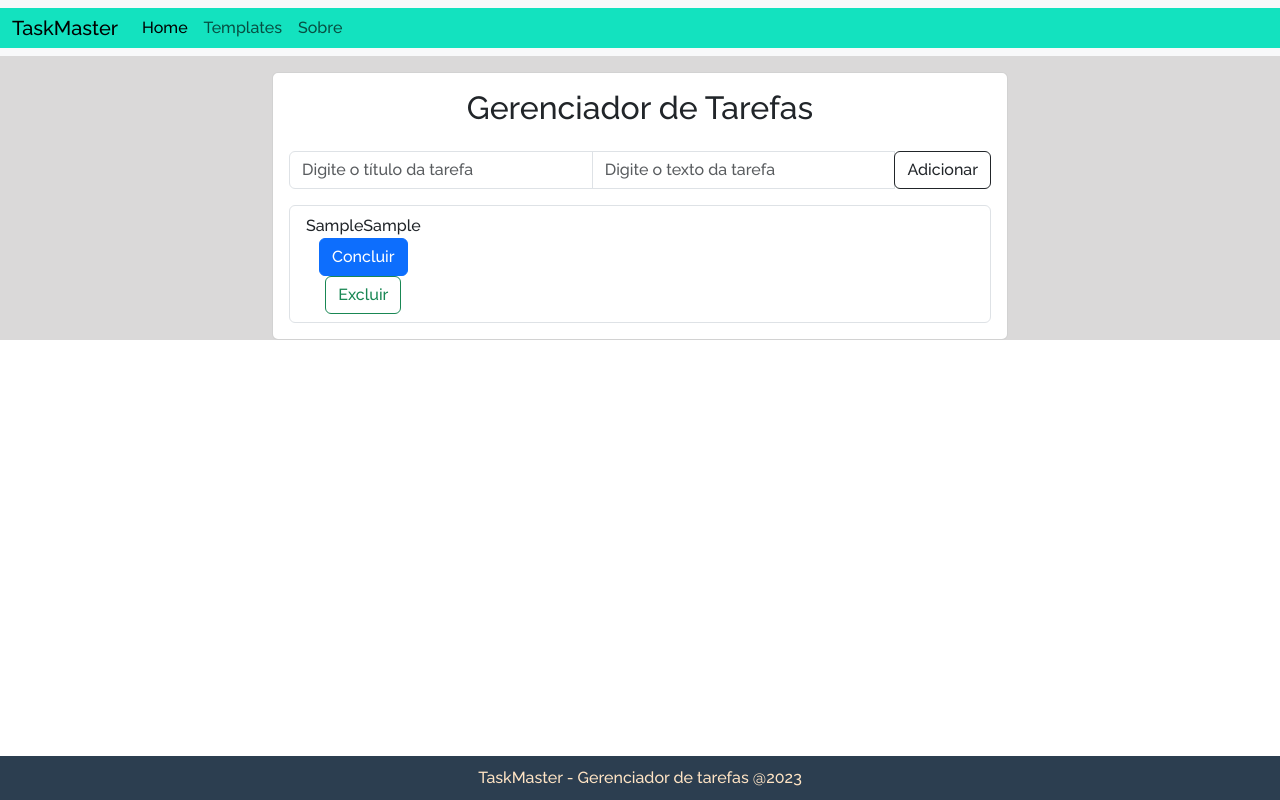
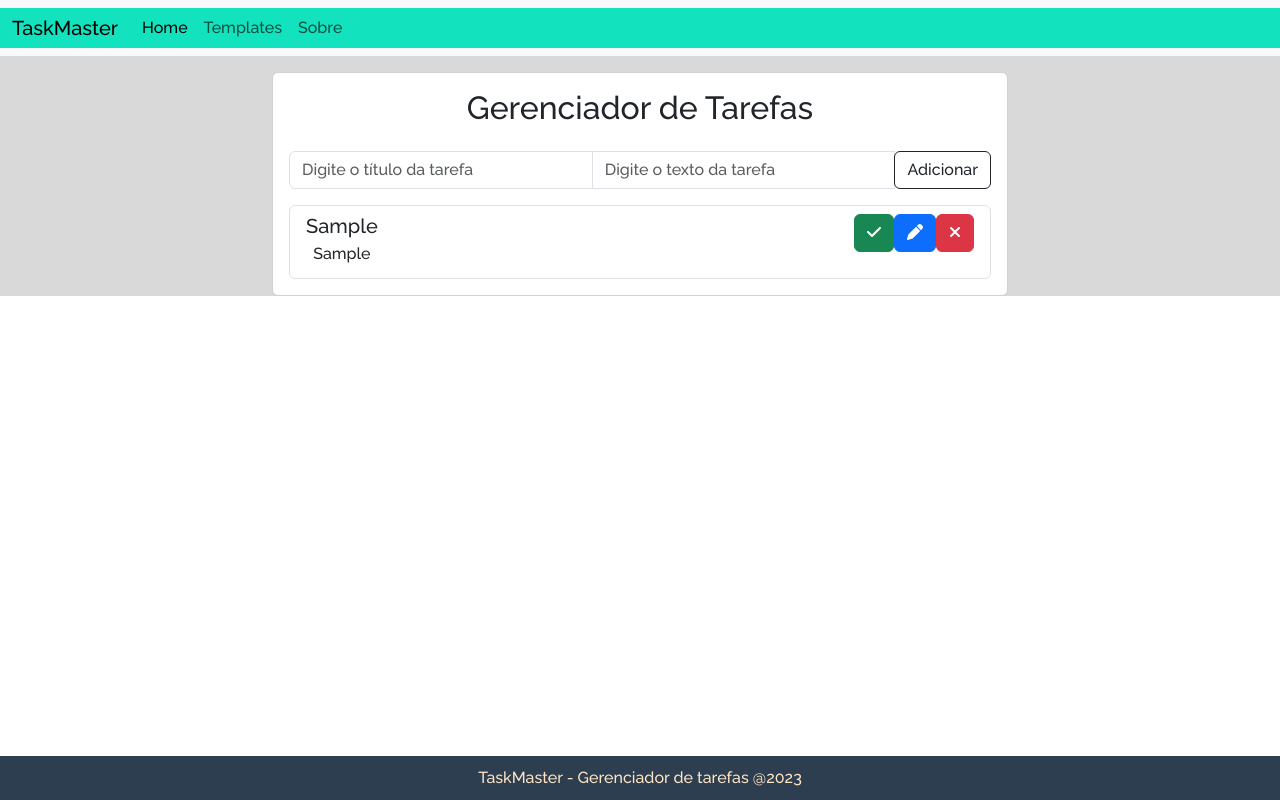
Before and after one commit to Gabr1elle/Project-Task, a Vue app: page / in a window 1280 px wide. Both pictures are taken after typing "Sample", "Sample" into the empty fields and a click on the button "Adicionar". Built offline with nearby package versions, Linux system fonts and the light colour scheme.

Commit message:
add icons FontAwesome

```diff
--- a/package.json
+++ b/package.json
@@ -7,6 +7,11 @@
     "build": "vue-cli-service build"
   },
   "dependencies": {
+    "@fortawesome/fontawesome-svg-core": "^6.4.0",
+    "@fortawesome/free-brands-svg-icons": "^6.4.0",
+    "@fortawesome/free-regular-svg-icons": "^6.4.0",
+    "@fortawesome/free-solid-svg-icons": "^6.4.0",
+    "@fortawesome/vue-fontawesome": "^2.0.10",
     "bootstrap": "^5.3.1",
     "moment": "^2.29.4",
     "vue": "^2.6.14",
--- a/src/components/TarefaItem.vue
+++ b/src/components/TarefaItem.vue
@@ -1,38 +1,52 @@
-<!-- TarefaItem.vue -->
 <template>
-  <li class="list-group-item d-flex justify-content-between align-items-center">
-    <div>
-      <span :class="{ completed: tarefa.completed }">{{ tarefa.title }}</span>
-      <span>{{ tarefa.text }}</span>
+  <li class="list-group-item">
+    <div class="d-flex justify-content-between">
       <div>
-        <span v-if="tarefa.completed">Concluído em: {{ formatarDataHoraConclusao(tarefa.completedAt) }}</span>
-        <button type="button" @click="concluirTarefa" class="btn btn-primary btn-xs mr-2 ml-3">Concluir</button>
+        <h5 class="mb-1">{{ tarefa.title }}</h5>
+        <p class="mb-1">{{ tarefa.text }}</p>
+        <small>{{ tarefa.completedAt }}</small>
       </div>
-        <button type="button" @click="excluirTarefa" class="btn btn-outline-success btn-xs mr-2 ml-3">Excluir</button>
+      <div>
+        <button
+          @click="concluirTarefa(tarefa.id)"
+          v-if="!tarefa.completed"
+          class="btn btn-success btn-xs mr-2">
+        <font-awesome-icon :icon="['fas', 'check']" />
+        </button>
+
+        <button
+          @click="iniciarEdicao"
+          v-if="!tarefaEmEdicao"
+          class="btn btn-primary btn-xs mr-2 ml-3">
+          <font-awesome-icon :icon="['fas', 'pen']" />
+        </button>
+
+        <button
+          @click="excluirTarefa(tarefa.id)"
+          class="btn btn-danger btn-xs"
+        ><font-awesome-icon :icon="['fas', 'xmark']" />
+        </button>
+
+      </div>
     </div>
   </li>
 </template>
 
 <script>
-import moment from 'moment';
-
 export default {
-  props: {
-    tarefa: {
-      type: Object,
-      required: true,
-    },
-  },
+  props: ['tarefa', 'tarefaEmEdicao'], // Propriedade para verificar se uma tarefa está em edição
 
   methods: {
-    concluirTarefa() {
-      this.$emit("concluir-tarefa", this.tarefa.id);
+    // ...mapActions(['setTarefaEmEdicao']),
+
+    concluirTarefa(id) {
+      this.$emit("concluir-tarefa", id);
     },
-    excluirTarefa() {
-      this.$emit("excluir-tarefa", this.tarefa.id);
+    excluirTarefa(id) {
+      this.$emit("excluir-tarefa", id);
     },
-    formatarDataHoraConclusao(dataHora) {
-      return moment(dataHora).format("YYYY-MM-DD HH:mm:ss");
+    iniciarEdicao() {
+      this.$emit("iniciar-edicao"); // Emitir o evento de iniciar edição
     },
   },
 };
--- a/src/main.js
+++ b/src/main.js
@@ -1,8 +1,15 @@
 import Vue from 'vue'
+import 'bootstrap/dist/css/bootstrap.css'
 import App from './App.vue'
 import router from './router'
-import 'bootstrap/dist/css/bootstrap.css'
 import store from './store'
+import { library } from '@fortawesome/fontawesome-svg-core'
+import { FontAwesomeIcon } from '@fortawesome/vue-fontawesome'
+import { faCheck, faPen, faXmark} from '@fortawesome/free-solid-svg-icons'
+
+
+library.add(faCheck, faXmark, faPen)
+Vue.component('font-awesome-icon', FontAwesomeIcon)
 
 Vue.config.productionTip = false
 
```
Also changed, not shown: 1 other file (tests, documents, lock files or other folders).
